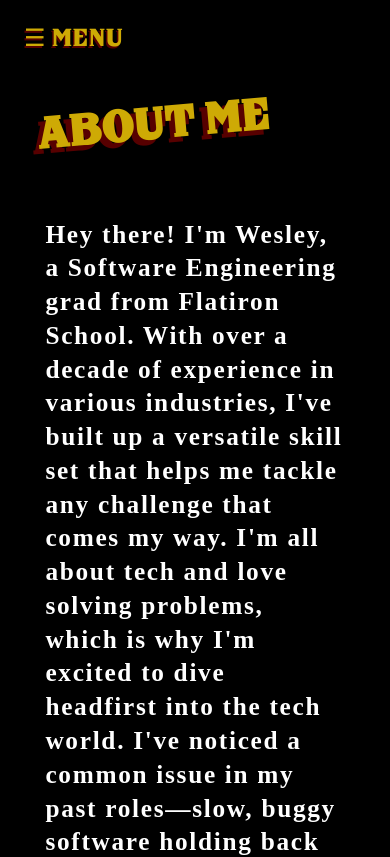
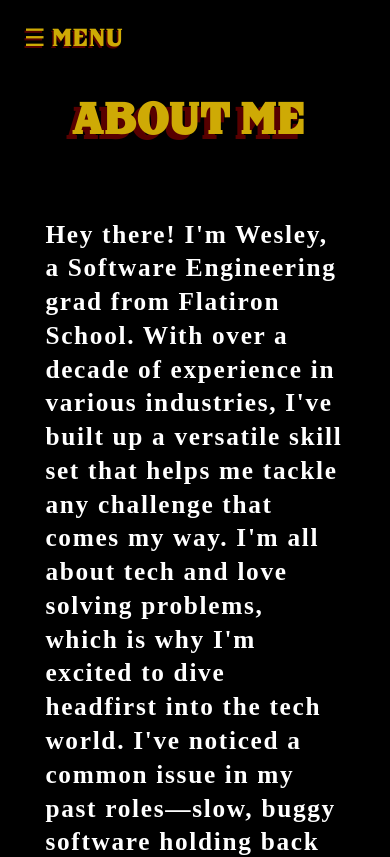
Before and after one commit to wesmith3/Portfolio, a Next.js app: page /about in a window 390 px wide. Shown: the top 857 px of the page. Built offline with nearby package versions, Linux system fonts and the light colour scheme; a web font is replaced by a local one.

Commit message:
fixes about title rotation

```diff
--- a/src/app/about/page.css
+++ b/src/app/about/page.css
@@ -70,8 +70,8 @@
 @media (max-width: 1100px) {
   .abt-title {
     font-size: 5vh;
-    margin-left: 3vh;
     padding-top: 5rem;
+    transform: rotate(0deg);
   }
 
   .contact {
```
